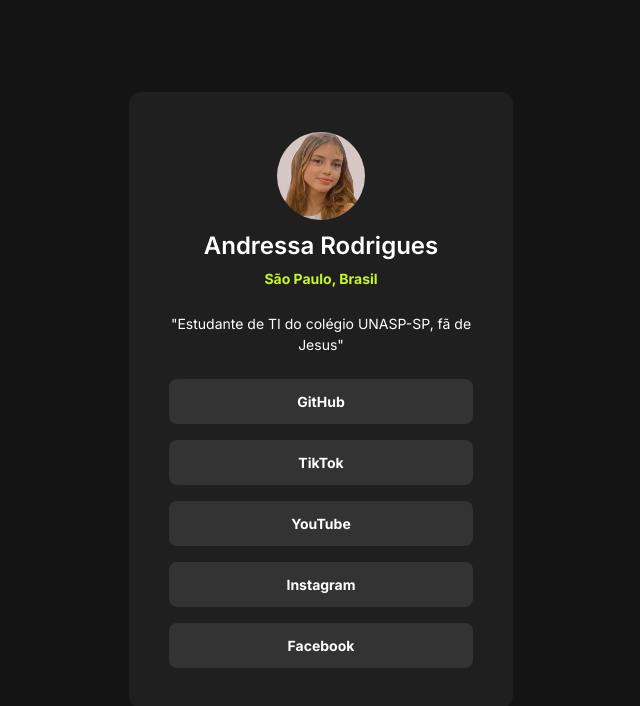
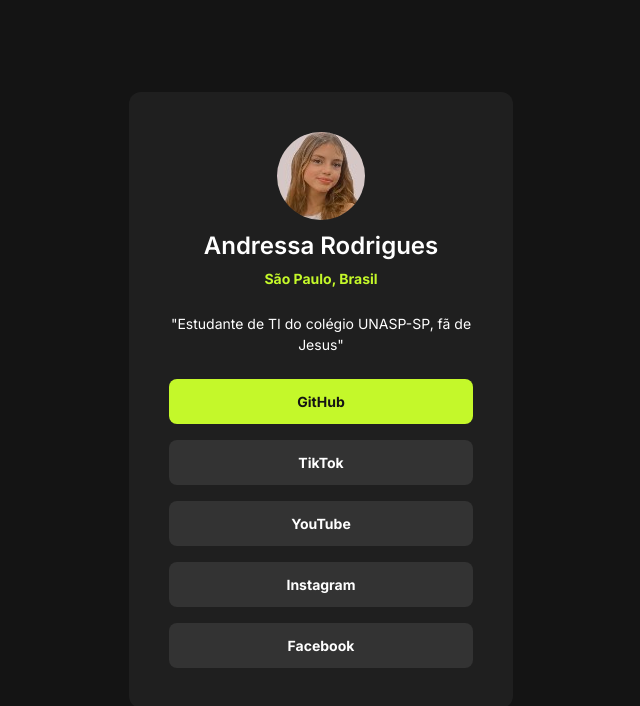
Before and after one commit to Andressa-Rodrigues-Accacio-12A/meus-links, a plain HTML site: page index.html in a window 1280 px wide. In both pictures the pointer is over the link "GitHub". Shown: the whole page, without its empty margins (319-959 px from the left). Drawn offline with Linux system fonts and the light colour scheme.

Commit message:
adicionado efeito de hover para as âncoras

```diff
--- a/style.css
+++ b/style.css
@@ -63,3 +63,9 @@
     font-size: 14px;
     line-height: 21px;
 }
+
+div a:hover {
+    background-color: #c4f82a;
+    color: #141414;
+    transition: 0.5s;
+}
```
